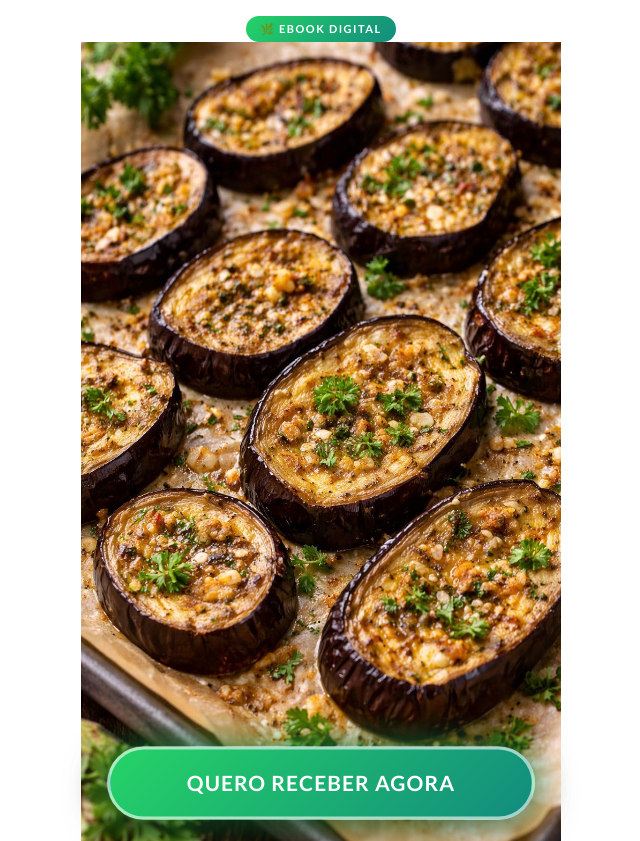
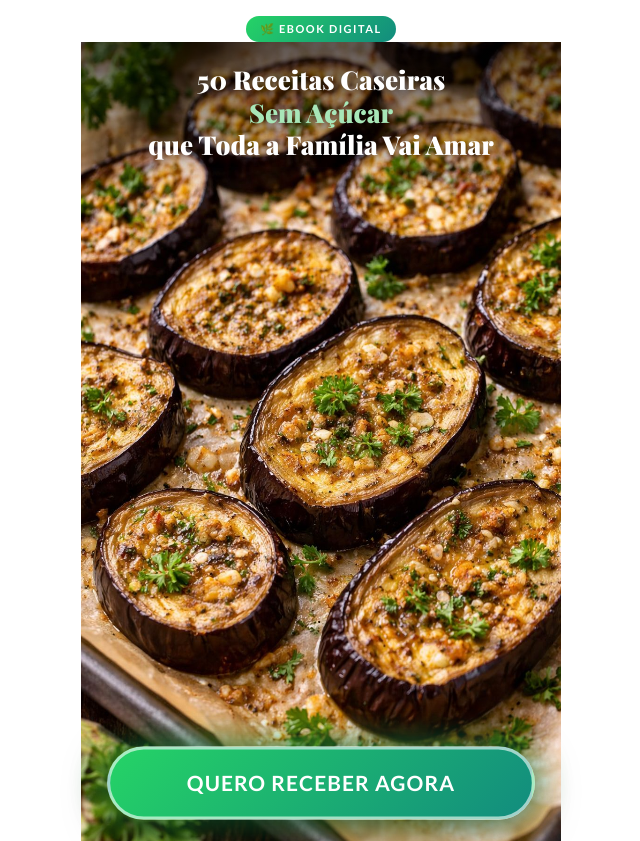
Before and after one commit to leosn1006/vendas-web, a Flask app: page /sem-acucar in a window 1280 px wide. Shown: the top 841 px of the page, without its empty margins (319-959 px from the left). Run offline with Flask 3, Linux system fonts and the light colour scheme; parts of the project's set-up code (start-up, migrations or seed data) failed here and were passed over.

Commit message:
Acerta site sem-acucar

```diff
--- a/app/templates/sem-acucar.html
+++ b/app/templates/sem-acucar.html
@@ -16,6 +16,9 @@ body{font-family:Lato,sans-serif;background:#fff;color:#222;max-width:480px;marg
 .badge{display:block;background:linear-gradient(135deg,var(--verde),var(--verde-escuro));color:#fff;font-size:11px;font-weight:700;letter-spacing:1.5px;text-transform:uppercase;padding:6px 14px;border-radius:20px;width:fit-content;margin:16px auto 0}
 .hero{width:100%;cursor:pointer;position:relative}
 .hero img{width:100%;display:block}
+.hero-titulo{position:absolute;top:0;left:0;right:0;padding:22px 20px 40px;background:linear-gradient(to bottom,rgba(0,0,0,0.62) 0%,rgba(0,0,0,0) 100%);text-align:center;pointer-events:none}
+.hero-titulo p{font-family:"Playfair Display",serif;font-size:26px;font-weight:900;color:#fff;line-height:1.25;text-shadow:0 2px 8px rgba(0,0,0,0.5)}
+.hero-titulo p span{color:#a8e6b8}
 .titulo{text-align:center;padding:16px 20px 8px}
 .titulo h1{font-family:"Playfair Display",serif;font-size:26px;font-weight:900;color:#1a1a1a;line-height:1.2}
 .titulo h1 span{color:var(--verde)}
@@ -77,6 +80,9 @@ footer a{color:var(--verde);text-decoration:none;font-size:11px;margin:0 6px}
 <span class="badge">🌿 Ebook Digital</span>
 <div class="hero">
   <img src="/static/images/sem-acucar-10.jpg" alt="Receitas Sem Açúcar" width="447" height="800">
+  <div class="hero-titulo">
+    <p>50 Receitas Caseiras<br><span>Sem Açúcar</span><br>que Toda a Família Vai Amar</p>
+  </div>
   <button class="hero-btn" onclick="irParaWhatsApp()">Quero Receber Agora</button>
 </div>
 <div class="titulo">
```
